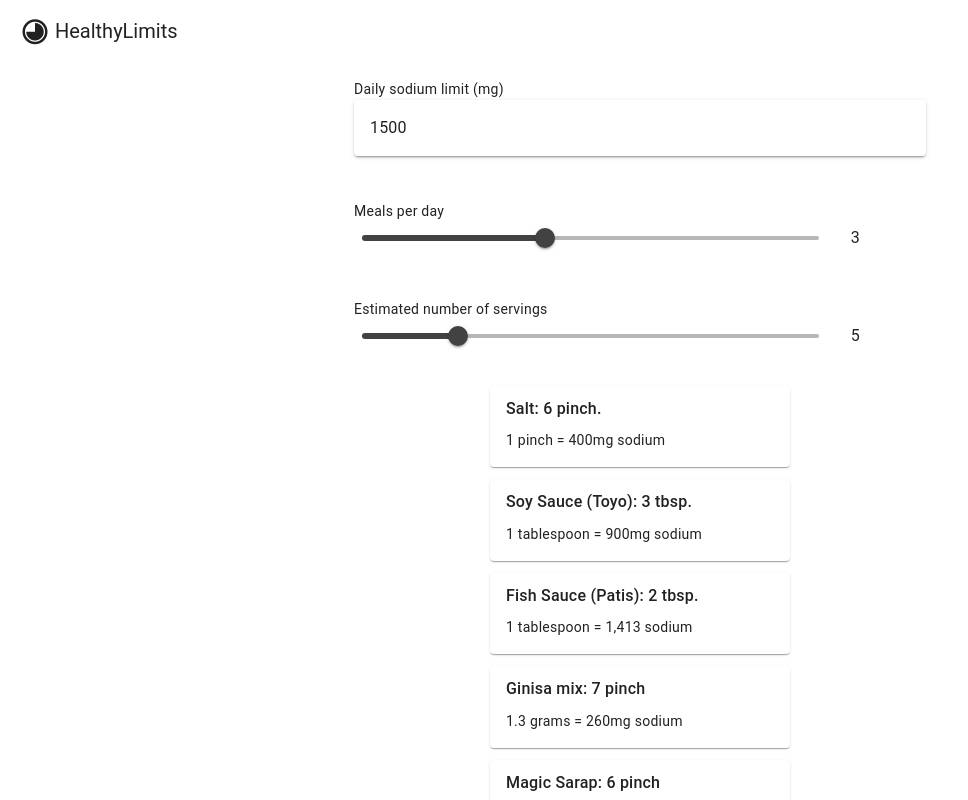
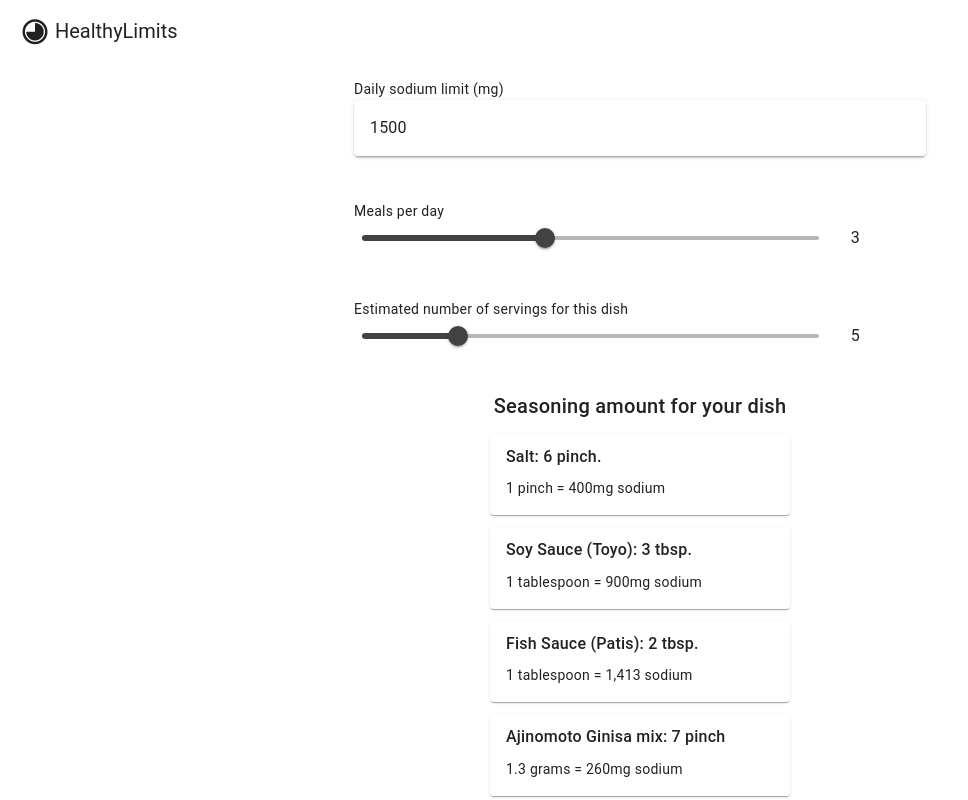
Before and after one commit to anchetaWern/HealthyLimits, a Vue app: page / in a window 1280 px wide. Shown: the top 800 px of the page, without its empty margins (0-968 px from the left). Built offline with nearby package versions, Linux system fonts and the light colour scheme.

Commit message:
improve labels

```diff
--- a/src/components/HelloWorld.vue
+++ b/src/components/HelloWorld.vue
@@ -47,7 +47,7 @@
           cols="12"
           sm="6"
         >
-          <div :class="['text-body-2']">Estimated number of servings</div>
+          <div :class="['text-body-2']">Estimated number of servings for this dish</div>
 
           <v-row>
             <v-col cols="10">
@@ -61,7 +61,10 @@
       </v-row>
 
       <v-row class="d-flex justify-center mb-2">
+        <div :class="['text-h6 mt-1']">Seasoning amount for your dish</div>
+      </v-row>
 
+      <v-row class="d-flex justify-center mb-2">
         <v-card
           :title="`Salt: ${saltAmount} pinch.`"
           width="300"
@@ -87,7 +90,7 @@
 
       <v-row class="d-flex justify-center mb-2">
         <v-card
-          :title="`Ginisa mix: ${ginisaMixAmount} pinch`"
+          :title="`Ajinomoto Ginisa mix: ${ginisaMixAmount} pinch`"
           width="300"
           text="1.3 grams = 260mg sodium"
         ></v-card>
@@ -95,7 +98,7 @@
 
       <v-row class="d-flex justify-center mb-2">
         <v-card
-          :title="`Magic Sarap: ${magicSarapAmount} pinch`"
+          :title="`Maggi Magic Sarap: ${magicSarapAmount} pinch`"
           width="300"
           text="2 grams = 502mg sodium"
         ></v-card>
```
